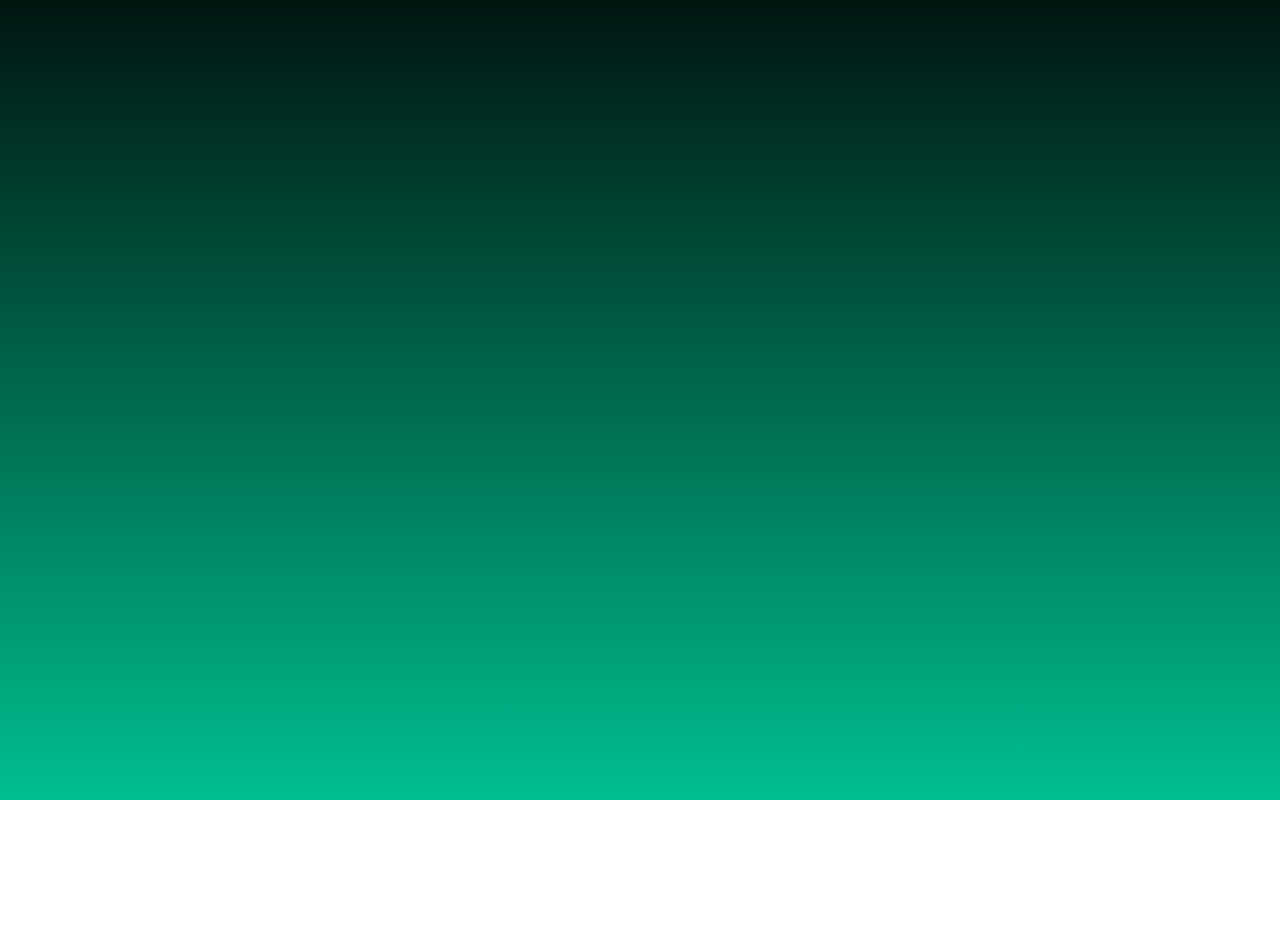
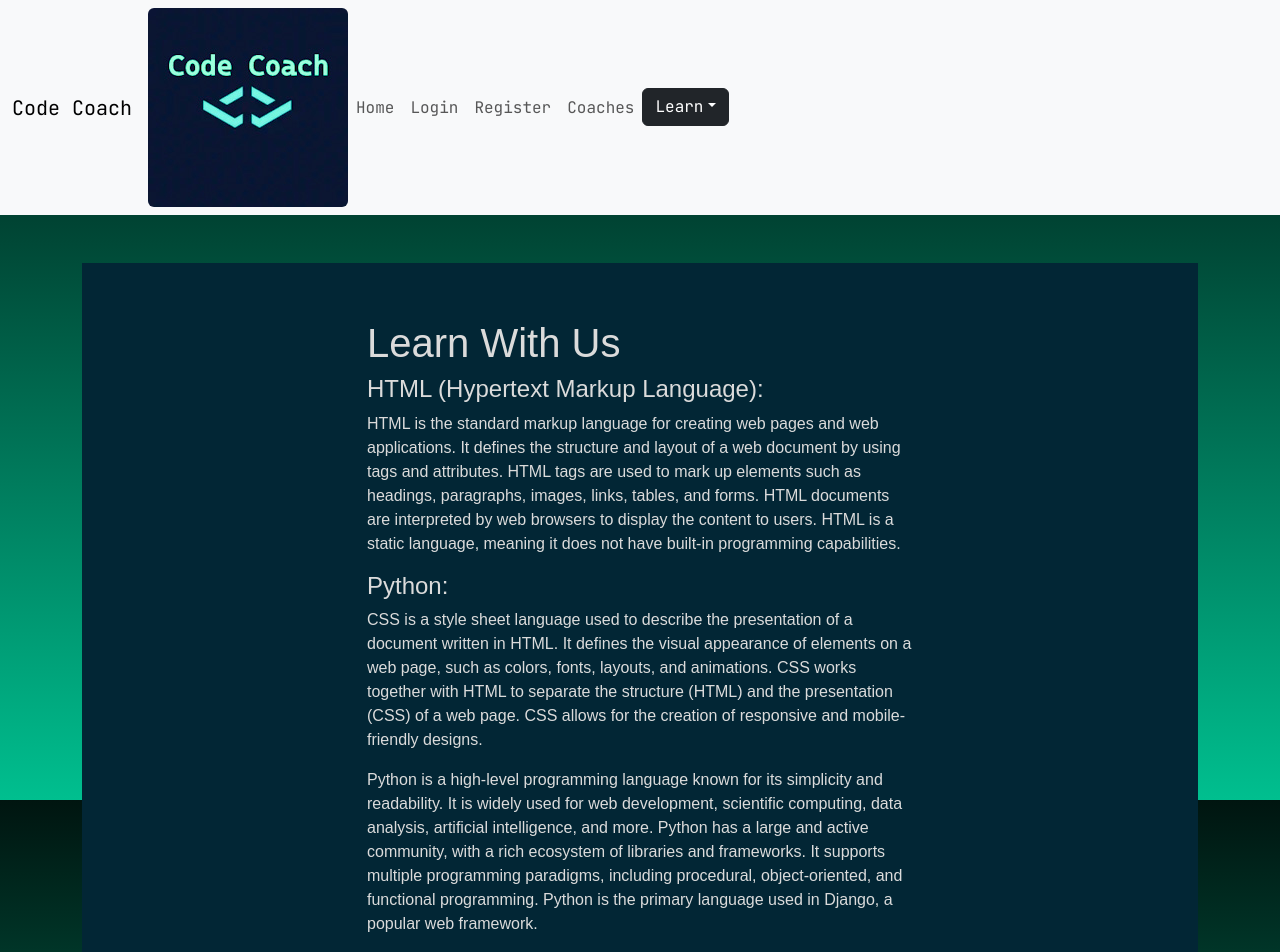
Before and after one commit to ThomasSpare/CodeCoach-Frontend, a React (Create React App) app in the folder frontend/: page /learn in a window 1280 px wide. Before the commit this address had no page. Shown: the top 952 px of the page. Before the commit the page ends 800 px from the top, so only its background shows below. Built offline with nearby package versions, Linux system fonts and the light colour scheme.

Commit message:
update profilepage add Learn.js

```diff
--- a/frontend/src/App.js
+++ b/frontend/src/App.js
@@ -1,6 +1,3 @@
-import { useEffect, useRef } from "react";
-import { useDispatch, useSelector } from "react-redux";
-import { checkAuth } from './features/user';
 import { BrowserRouter as Router, Routes, Route } from "react-router-dom";
 import HomePage from "./containers/HomePage";
 import CoachArea from "./containers/CoachArea";
@@ -8,6 +5,7 @@ import RegisterPage from "./containers/RegisterPage";
 import LoginPage from "./containers/LoginPage";
 import DashboardPage from "./containers/DashboardPage";
 import ProfilePage from "./containers/ProfilePage";
+import Learn from "./containers/Learn";
 import "./App.css";
 
 
@@ -27,6 +25,7 @@ const App = () => {
                   <Route path='/login' element={<LoginPage />} />
                   <Route path='/register' element={<RegisterPage />} />
                   <Route path='/profile' element={<ProfilePage />} />
+                  <Route path='/learn' element={<Learn />} />
               </Routes>
         </Router>
     </div>
--- a/frontend/src/components/NavBar.js
+++ b/frontend/src/components/NavBar.js
@@ -38,7 +38,7 @@ const NavBar = () => {
     </React.Fragment>
 	);
 
-return (
+  return (
     <nav className="navbar navbar-expand-lg bg-body-tertiary">
     <div className="container-fluid">
       <Link className='navbar-brand' to='/'>
@@ -48,9 +48,9 @@ return (
       <button className="navbar-toggler"
       type="button"
       data-bs-toggle="collapse"
-      data-bs-target="#navbarNavDropdown"
+      data-bs-target="/learnnavbarNavDropdown"
       aria-controls="navbarNavDropdown"
-      aria-expanded=""
+      aria-expanded="false"
       aria-label="Toggle navigation">
 
         <span className="navbar-toggler-icon"></span>
@@ -68,21 +68,22 @@ return (
             Coaches
             </NavLink>
           </li>
-          <li className="nav-item dropdown">
-            <a className="nav-link dropdown-toggle" href="#" role="button" data-bs-toggle="dropdown" aria-expanded="false">
-              Code Coaching
-            </a>
-            <ul className="dropdown-menu">
-
-            <div class="dropdown">
-              <button className="btn btn-secondary dropdown-toggle" type="button" id="dropdownMenuButton" data-toggle="dropdown" aria-haspopup="true" aria-expanded="false">
-                Coaching Areas
-              </button>
+        <li class="nav-item dropdown">
+          <button class="btn btn-dark dropdown-toggle" data-bs-toggle="dropdown" aria-expanded="false">
+            Learn
+          </button>
+          <ul className="collapse navbar-collapse">
+            <div className="dropdown">
               <div className="dropdown-menu" aria-labelledby="dropdownMenuButton">
-                <a className="dropdown-item" ><a tabindex="0" className="btn btn-lg btn-info" role="button" data-toggle="popover" data-trigger="focus" title="Dismissible popover" data-content="And here's some amazing content. It's very engaging. Right?">HTML</a>
-                </a>
-                <a className="dropdown-item" href="#">Another action</a>
-                <a classame="dropdown-item" href="#">Something else here</a>
+                <a id="html" className="dropdown-item" href="/learn">HTML</a>
+                <a id="css" className="dropdown-item" href="/learn">CSS</a>
+                <a id="python" className="dropdown-item" href="/learn">Python</a>
+                <a id="javascript" className="dropdown-item" href="/learn">Javascript</a>
+                <a id="django" className="dropdown-item" href="/learn">Django</a>
+                <a className="dropdown-item" href="/learn">Databases</a>
+                <a className="dropdown-item" href="/learn">Django Restframework</a>
+                <a className="dropdown-item" href="/learn">Deplyoing</a>
+                <a className="dropdown-item" href="/learn">Testing</a>
               </div>
             </div>
             </ul>
--- /dev/null
+++ b/frontend/src/containers/Learn.js
@@ -0,0 +1,68 @@
+import Layout from '../components/Layout';
+
+const Learn = () => {
+    return (
+        <Layout title= 'Code Coach | Profile' content='learn to code, javascript, python'>
+        <div className="conatiner" id="learn">
+        <div className="row" id="row-learn">
+        <div className="col-md-6 offset-md-3">
+        <h1>Learn With Us</h1>
+        <h4>HTML (Hypertext Markup Language):</h4>
+        <p>
+        HTML is the standard markup language for creating web pages and web applications.
+        It defines the structure and layout of a web document by using tags and attributes.
+        HTML tags are used to mark up elements such as headings, paragraphs, images, links, tables, and forms.
+        HTML documents are interpreted by web browsers to display the content to users.
+        HTML is a static language, meaning it does not have built-in programming capabilities.</p>
+        <h4>Python:</h4>
+        <p>
+        CSS is a style sheet language used to describe the presentation of a document written in HTML.
+        It defines the visual appearance of elements on a web page, such as colors, fonts, layouts, and animations.
+        CSS works together with HTML to separate the structure (HTML) and the presentation (CSS) of a web page.
+        CSS allows for the creation of responsive and mobile-friendly designs.</p>
+        <p>
+        Python is a high-level programming language known for its simplicity and readability.
+        It is widely used for web development, scientific computing, data analysis,
+        artificial intelligence, and more.
+        Python has a large and active community, with a rich ecosystem of libraries and frameworks.
+        It supports multiple programming paradigms, including procedural, object-oriented,
+        and functional programming.
+        Python is the primary language used in Django, a popular web framework.
+        </p>
+        <h4>Javascript</h4>
+        <p>
+        JavaScript is a programming language primarily used for adding interactivity and dynamic
+        behavior to web pages. It runs on the client-side (in the browser) and is responsible
+        for tasks such as form validation, DOM manipulation, and asynchronous communication with servers.
+        JavaScript is also used on the server-side (with Node.js) for building web servers and other applications.
+        It is a versatile language that can be used for front-end development, back-end development,
+        and mobile app development. JavaScript is often used in conjunction with HTML and CSS
+        to create interactive web experiences.
+        </p>
+        <h4>Django</h4>
+        <p>
+        Django is a high-level Python web framework that follows the model-view-controller
+        (MVC) architectural pattern.
+        It provides a set of tools and libraries for building web applications efficiently and securely.
+        Django includes features such as URL routing, database abstraction, form handling, authentication,
+        and session management.
+        It promotes the use of reusable components and follows the principle of DRY (Don't Repeat Yourself).
+        Django is known for its emphasis on security, scalability, and ease of use.
+        </p>
+        <h4>Django Restframework</h4>
+        <p>
+        Django Rest Framework (DRF) is a powerful and flexible toolkit for building Web APIs in Django.
+        It provides a set of tools and libraries for serializing and deserializing data,
+        handling authentication and permissions, and generating API documentation.
+        DRF follows the principles of RESTful design, allowing developers to create APIs
+        that are stateless, scalable, and easily consumed by clients.
+        It supports various authentication methods, including token-based authentication and OAuth.
+        DRF is widely used in Django projects for building robust and feature-rich APIs.
+        </p>
+        </div>
+        </div>
+        </div>
+        </Layout>
+    );
+};
+export default Learn;
--- a/frontend/src/index.css
+++ b/frontend/src/index.css
@@ -28,6 +28,22 @@ body {
   --epr-text-color: white;
   --epr-hover-bg-color: rgba(28, 44, 38, 0.739);
 }
+
+/*Learn text column on learn.js page*/
+#learn{
+
+  color: rgb(219, 219, 219);
+  background-color: rgb(2, 38, 53);
+  font-family: 'Kanit', sans-serif;
+  text-align: left;
+}
+
+#row-learn{
+  padding-top: 5%;
+  padding-bottom: 20%;
+}
+
+
 
 #root > div > div > div:nth-child(3) > aside > div.Flex.epr-preview.FlexRow > div> img{
 height: 18px;
@@ -72,3 +88,8 @@ body{
   background: -webkit-linear-gradient(to bottom, #001510, #00bf8f);  /* Chrome 10-25, Safari 5.1-6 */
   background: linear-gradient(to bottom, #001510, #00bf8f); /* W3C, IE 10+/ Edge, Firefox 16+, Chrome 26+, Opera 12+, Safari 7+ */
 }
+
+.offcanvas-body{
+  text-align: justify;
+  font-family: Cambria, Cochin, Georgia, Times, 'Times New Roman', serif;
+}
```
Also changed, not shown: frontend/src/containers/ProfilePage.js (+66 -0 lines).
